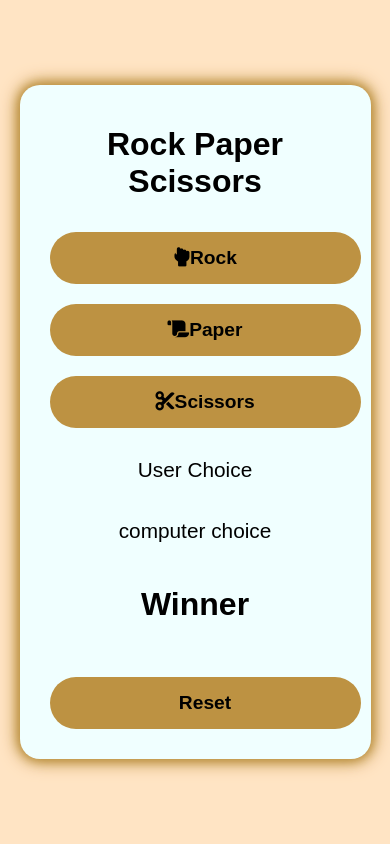
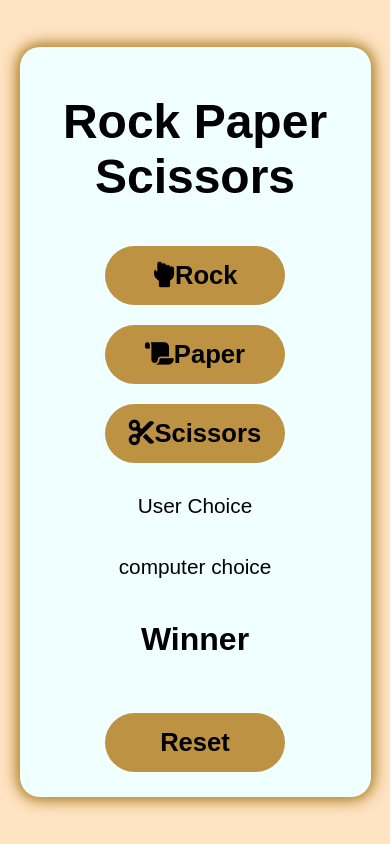
Before and after one commit to psathwik-AIML/Rock-Paper-Scissors, a plain HTML site: page index.html in a window 390 px wide. Drawn offline with Linux system fonts and the light colour scheme.

Commit message:
Update style.css

```diff
--- a/style.css
+++ b/style.css
@@ -13,7 +13,8 @@ body{
   box-sizing: border-box;
 }
 .container{
-  width:500px;
+  width:90%;
+  max-width:500px;
   padding:15px 25px;
   border-radius: 20px;
   text-align: center;
@@ -50,21 +51,5 @@ h2{
 @keyframes move{
   0%,100%{transform:scale(1)}
   50%{transform:scale(2)}
+
 }
-@media (max-width: 600px) {
-  .container{
-    width:90%;
-    padding:20px;
-  }
-  h1 {
-    font-size: 2em;
-  }
-
-  .button {
-    width: 100%;
-    font-size: 1.2em;
-  }
-  body{
-    padding:20px 0;
-  }
-}
```
